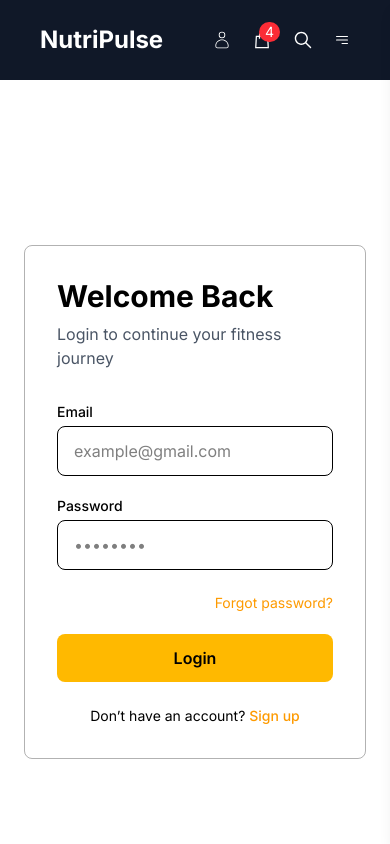
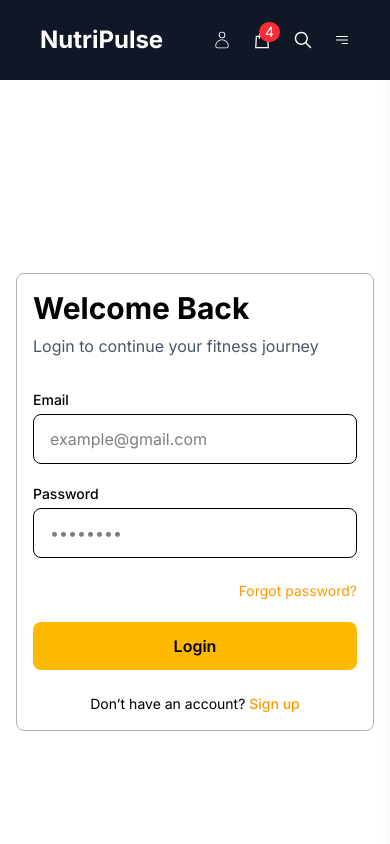
Before and after one commit to Itsme-Mingmar/E-commerce-, a React app in the folder frontend/: page /login in a window 390 px wide. Shown: the top 844 px of the page. Built offline with nearby package versions, Linux system fonts and the light colour scheme; the HTML template or start-up script is replaced by a standard one.

Commit message:
create user profile page

```diff
--- a/frontend/src/App.jsx
+++ b/frontend/src/App.jsx
@@ -5,6 +5,7 @@ import Home from './pages/Home';
 import ProductDetails from './pages/ProductDetails';
 import Login from './pages/Login';
 import Register from './pages/Register';
+import Profile from './pages/Profile';
 
 
 function App() {
@@ -15,6 +16,7 @@ function App() {
           <Route path='/' element={<Home />} />
           <Route path='/login' element={<Login />} />
           <Route path='/register' element={<Register />} />
+          <Route path='/profile' element={<Profile />} />
           <Route path='/product/:id' element={<ProductDetails />} />
         </Route>
       </Routes>
--- a/frontend/src/pages/Login.jsx
+++ b/frontend/src/pages/Login.jsx
@@ -23,18 +23,9 @@ const Login = () => {
   return (
     <div className="min-h-screen grid grid-cols-1 md:grid-cols-2">
 
-      {/* Left Image (Desktop Only) */}
-      <div className="hidden md:block">
-        <img
-          src="https://picsum.photos/800/900?fitness"
-          alt="Login"
-          className="w-full h-full object-cover"
-        />
-      </div>
-
-      {/* Right Form */}
-      <div className="flex items-center justify-center px-6">
-        <div className="w-full max-w-md p-8 rounded-lg border border-black/30">
+      {/* Left Form */}
+      <div className="flex items-center justify-center px-4">
+        <div className="w-full max-w-md p-4 rounded-lg border border-black/30">
 
           <h1 className="text-3xl font-bold mb-2">Welcome Back </h1>
           <p className="text-gray-600 mb-8">
@@ -106,6 +97,15 @@ const Login = () => {
         </div>
       </div>
 
+      {/* Right Image (Desktop Only) */}
+      <div className="hidden md:block">
+        <img
+          src="https://picsum.photos/700/800?fitness"
+          alt="Login"
+          className="w-full h-full object-cover"
+        />
+      </div>
+
     </div>
   )
 }
--- /dev/null
+++ b/frontend/src/pages/Profile.jsx
@@ -0,0 +1,9 @@
+import React from 'react'
+
+const Profile = () => {
+  return (
+    <div>Profile</div>
+  )
+}
+
+export default Profile
--- a/frontend/src/pages/Register.jsx
+++ b/frontend/src/pages/Register.jsx
@@ -29,17 +29,8 @@ const Register = () => {
   return (
     <div className="min-h-screen grid grid-cols-1 md:grid-cols-2">
 
-      {/* Left Image */}
-      <div className="hidden md:block">
-        <img
-          src="https://picsum.photos/800/900?gym"
-          alt="Register"
-          className="w-full h-full object-cover"
-        />
-      </div>
-
       {/* Form Section */}
-      <div className="flex items-center justify-center px-6 ">
+      <div className="flex items-center justify-center px-6  ">
         <div className="w-full max-w-md border p-8 rounded-lg border-black/30">
 
           <h1 className="text-3xl font-bold mb-2">
@@ -136,6 +127,15 @@ const Register = () => {
         </div>
       </div>
 
+      {/* Right Image */}
+      <div className="hidden md:block">
+        <img
+          src="https://picsum.photos/700/800?gym"
+          alt="Register"
+          className="w-full h-full object-cover"
+        />
+      </div>
+
     </div>
   )
 }
```
